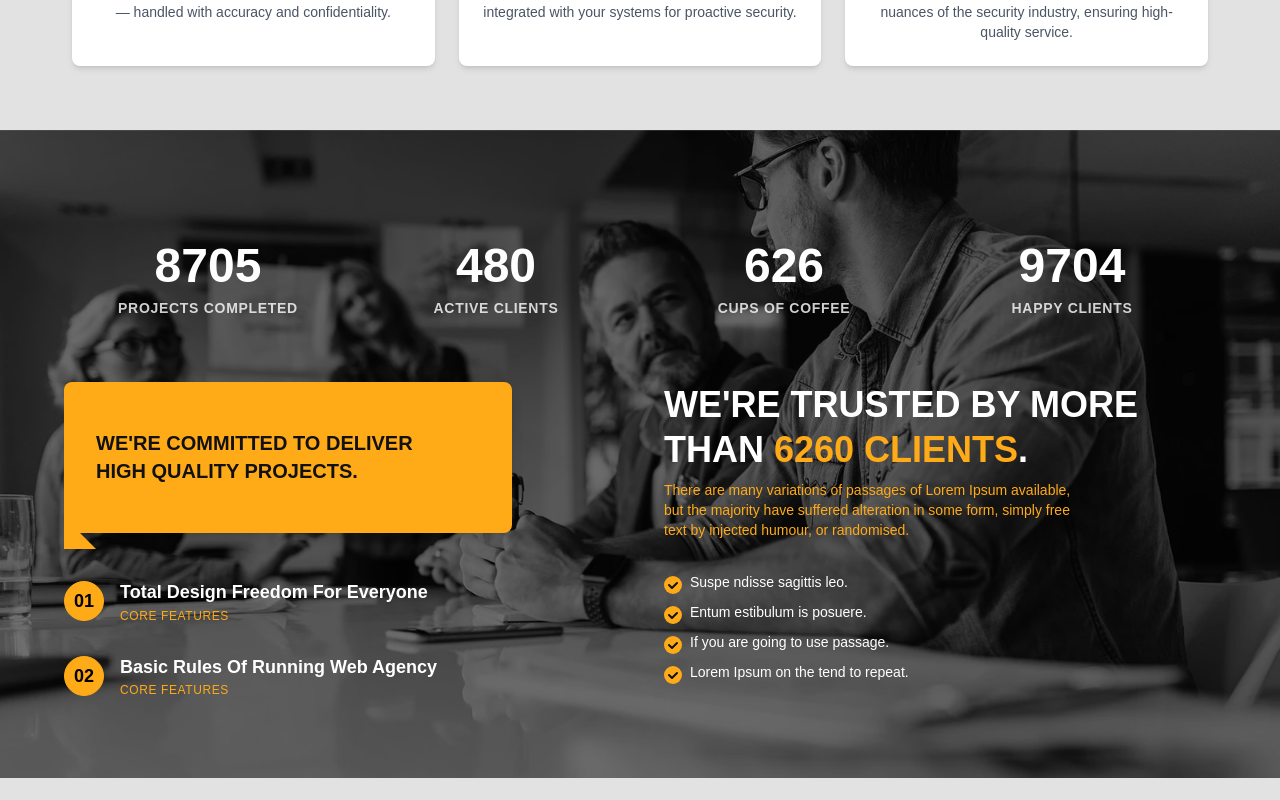
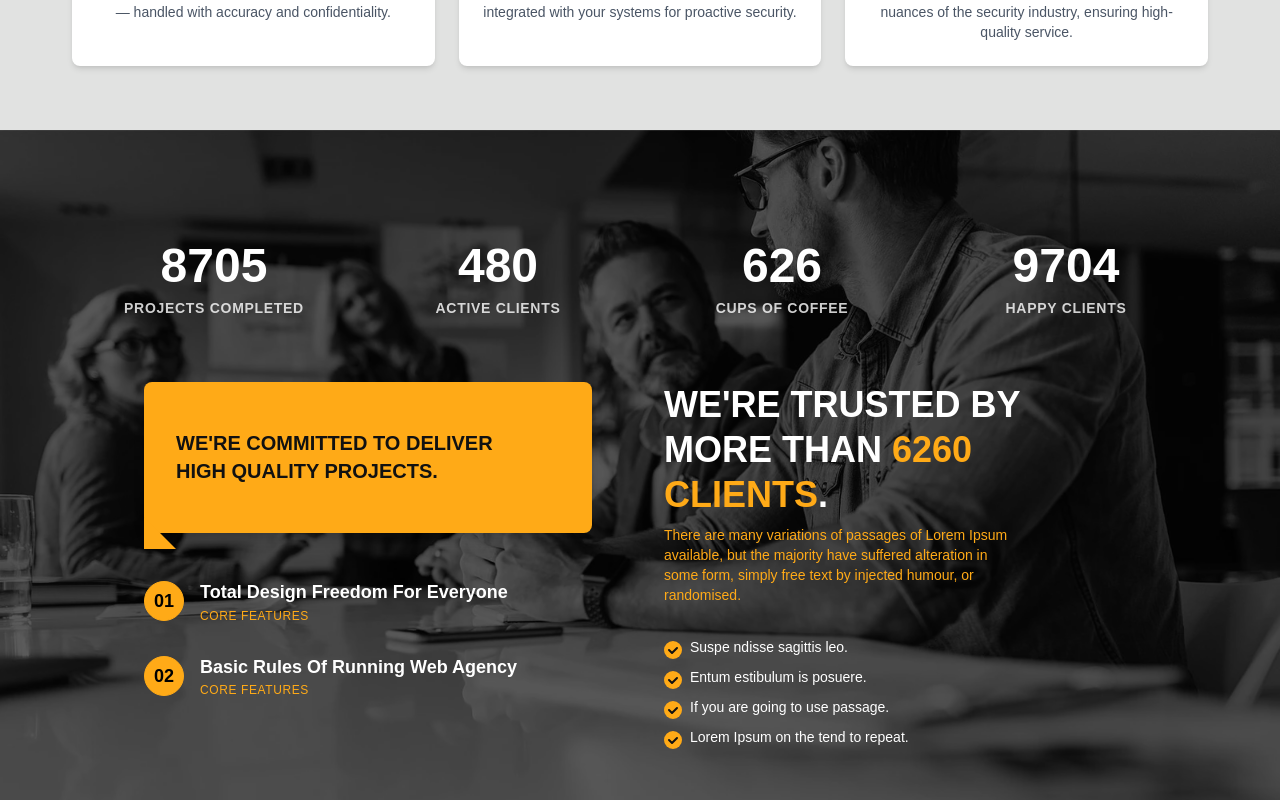
Before and after one commit to MuhammadUsman-10/Atmos-Pvt, a React (Vite) app: page / in a window 1280 px wide. Shown: the part 4460-5260 px from the top of the page. Built offline with nearby package versions, Linux system fonts and the light colour scheme.

Commit message:
Website Updated

```diff
--- a/src/components/StatsParallax.jsx
+++ b/src/components/StatsParallax.jsx
@@ -66,12 +66,13 @@ const StatsParallax = () => {
         }}
       /> */}
       {/* Overlay */}
-      <div className="absolute inset-0 bg-black/80 opacity-70 -z-0" />
+      <div className="absolute inset-0 bg-black/80 opacity-80 -z-0" />
 
       {/* Stats Row */}
-      <div className="relative w-full max-w-6xl grid grid-cols-2 md:grid-cols-4 gap-y-8 md:gap-y-0 py-8 px-4 md:px-0 mb-8 z-10">
+      <div className="relative z-10 container mx-auto lg:px-16 xl:px-18">
+        <div className="w-full grid grid-cols-2 md:grid-cols-4 gap-y-8 md:gap-y-0 py-8 px-4 md:px-0 mb-8">
           {stats.map((stat, i) => (
-          <div key={stat.label} className="flex flex-col items-center justify-center">
+            <div key={stat.label} className="flex flex-col items-center justify-center text-center">
               <span className="text-white text-4xl md:text-5xl font-bold">{stat.value}</span>
               <span className="text-white text-xs md:text-sm font-semibold mt-2 uppercase tracking-wider opacity-80">{stat.label}</span>
             </div>
@@ -79,6 +80,7 @@ const StatsParallax = () => {
         </div>
 
         {/* Main Content */}
+        <div className='container mx-auto px-6 lg:px-16 xl:px-18'>
         <div className="w-full max-w-6xl flex flex-col md:flex-row gap-8 md:gap-0 bg-transparent z-10">
           {/* Left: Commitment & Features */}
           <div className="flex-1 flex flex-col gap-8">
@@ -109,7 +111,7 @@ const StatsParallax = () => {
           <div className="flex-1 flex flex-col gap-6 md:pl-12">
             <div>
               <h2 className="text-white text-2xl md:text-3xl lg:text-4xl font-bold leading-tight mb-2">
-              WE'RE TRUSTED BY MORE<br />
+                WE'RE TRUSTED BY MORE
                 THAN <span className="text-[#ffaa17]">6260 CLIENTS</span>.
               </h2>
               <p className="text-[#ffaa17] text-xs md:text-sm lg:w-[75%] mb-2">
@@ -132,6 +134,8 @@ const StatsParallax = () => {
             </div>
           </div>
         </div>
+        </div>
+      </div>
     </section>
   );
 };
```
Also changed, not shown: public/logo.png. Lines whose indentation alone changed are shown as unchanged.
